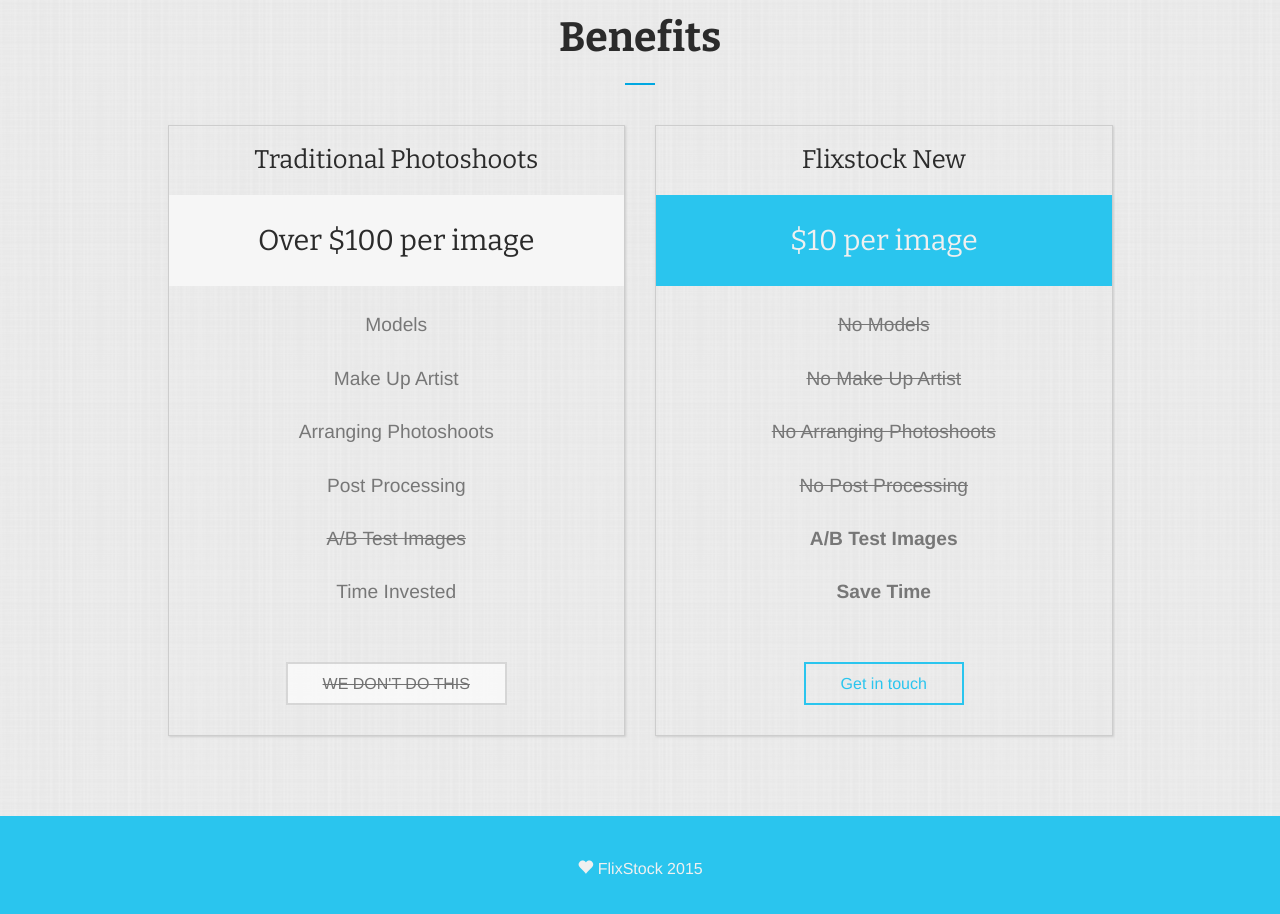
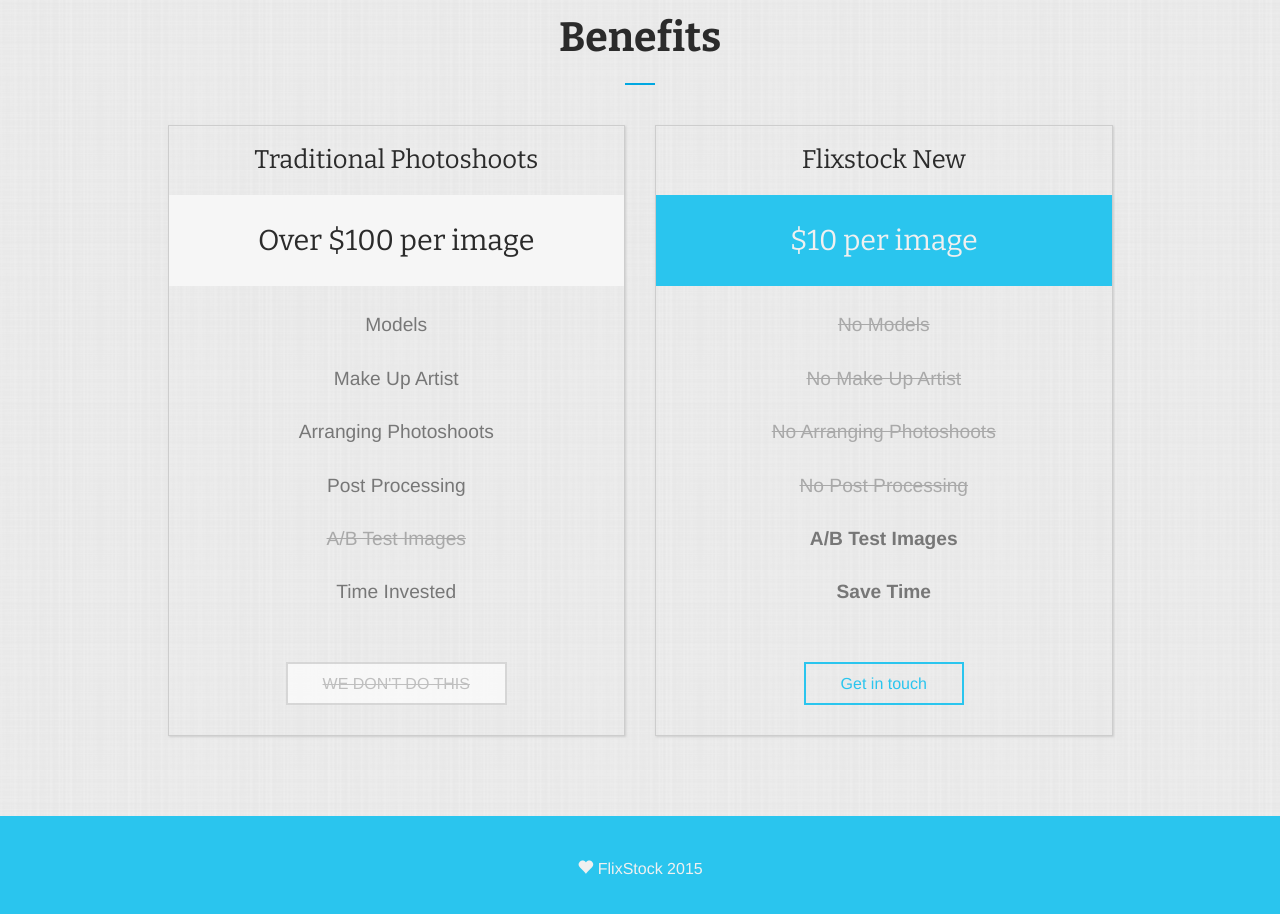
Before and after one commit to navalsaini/trialroom-website, a website: page index.html in a window 1280 px wide. Shown: the part 1758-2672 px from the top of the page. Drawn offline with nearby package versions, Linux system fonts and the light colour scheme; files that its build step writes are made by us from their sources; files whose address does not match are found by name.

Commit message:
minor changes

```diff
--- a/styles/style.css
+++ b/styles/style.css
@@ -821,6 +821,8 @@
 
 .line-through {
   text-decoration: line-through;
+  font-weight: lighter !important;
+  color: darkgrey;
 }
 
 
```
